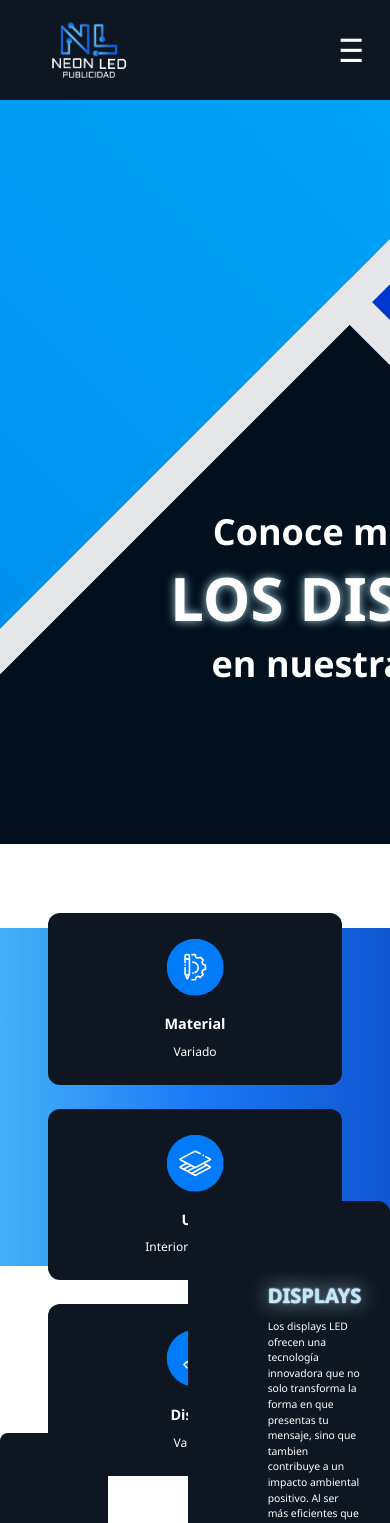
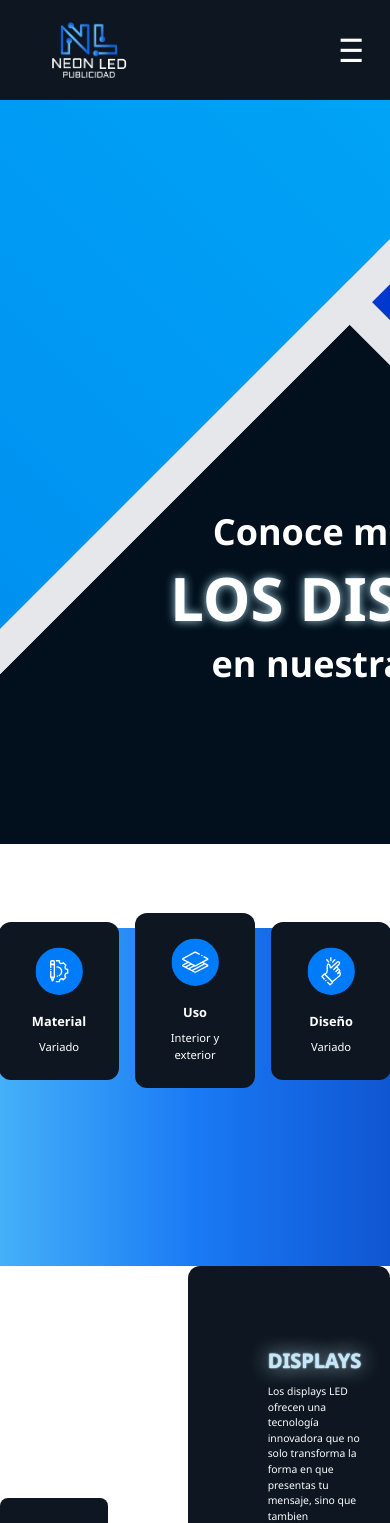
Before and after one commit to PollitoJLGD123/neonledpublicidad_frontend, a Next.js app: page /productos/displays in a window 390 px wide. Shown: the top 1523 px of the page. Built offline with nearby package versions, Linux system fonts and the light colour scheme.

Commit message:
Correccion responsive section 2 de productos individuales

```diff
--- a/app/(client)/productos/(client)/components/section2/productsStyle.css
+++ b/app/(client)/productos/(client)/components/section2/productsStyle.css
@@ -37,7 +37,7 @@
   align-items: center;
   gap: 2rem;
   padding: 2rem;
-  flex-wrap: wrap;
+  flex-wrap: nowrap;
 }
 
 .card {
@@ -77,7 +77,7 @@
   gap: 5rem;
   width: 100%;
   position: absolute;
-  bottom: 15%;
+  bottom: 10%;
   z-index: 1;
   justify-content: center;
 }
@@ -125,10 +125,11 @@
   }
   .square-info-container {
     height: 330px;
+    bottom: 8%;
   }
   .card {
-   max-height: 180px;
-   width: 25%;
+    max-height: 180px;
+    width: 25%;
   }
   .card-description {
     font-size: 0.75rem;
@@ -138,7 +139,8 @@
   }
 }
 
-@media (max-width: 517px) {.info-rectangle {
+@media (max-width: 517px) {
+  .info-rectangle {
     padding: 5rem 1.8rem 5rem 5rem;
   }
   .info-description {
@@ -146,13 +148,14 @@
   }
 }
 
-@media (max-width: 697px) {.info-rectangle {
+@media (max-width: 697px) {
+  .info-rectangle {
     padding: 5rem 1.8rem 5rem 5rem;
   }
   .info-description {
     font-size: 0.65rem;
   }
-  .intermediate-image{
+  .intermediate-image {
     width: 240px;
     height: 230px;
   }
@@ -184,33 +187,20 @@
 
 @media (max-width: 768px) {
   .three-card-row {
-    flex-direction: column;
+    flex-direction: row;
+    justify-content: center;
     align-items: center;
-    gap: 1.5rem;
+    gap: 1rem;
   }
 
   .card {
-    width: 80%;
-    min-width: 200px;
+    width: 30%;
+    min-width: 150px;
   }
 
   .card-icon {
-    width: 60px;
-    height: 60px;
-  }
-
-  .card-title {
-    font-size: 1rem;
-  }
-
-  .card-description {
-    font-size: 0.8rem;
-  }
-}
-
-@media (max-width: 480px) {
-  .card {
-    width: 90%;
+    width: 50px;
+    height: 50px;
   }
 
   .card-title {
@@ -221,3 +211,18 @@
     font-size: 0.75rem;
   }
 }
+
+@media (max-width: 480px) {
+  .card {
+    width: 30%;
+    min-width: 120px;
+  }
+
+  .card-title {
+    font-size: 0.8rem;
+  }
+
+  .card-description {
+    font-size: 0.7rem;
+  }
+}
```
